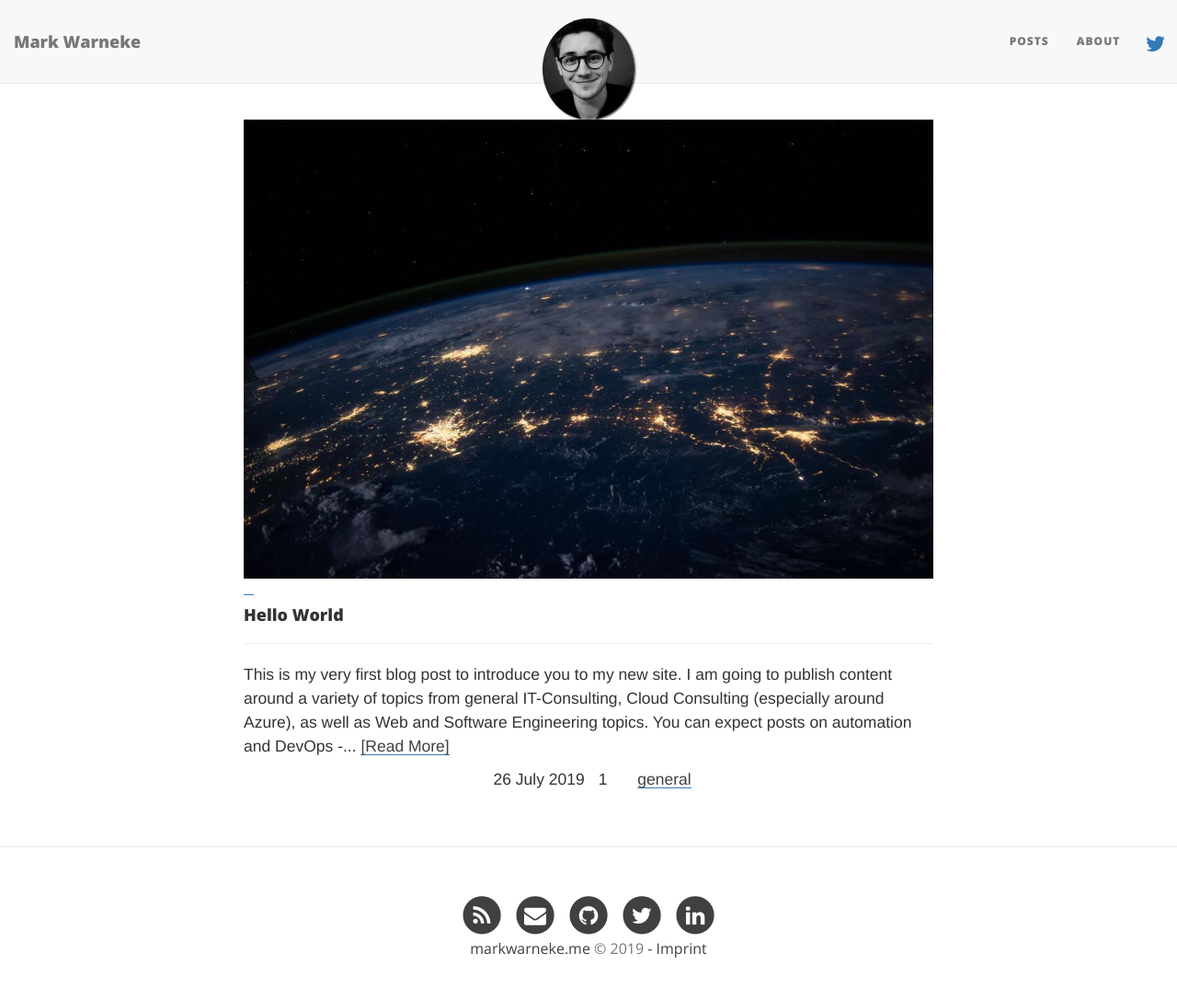
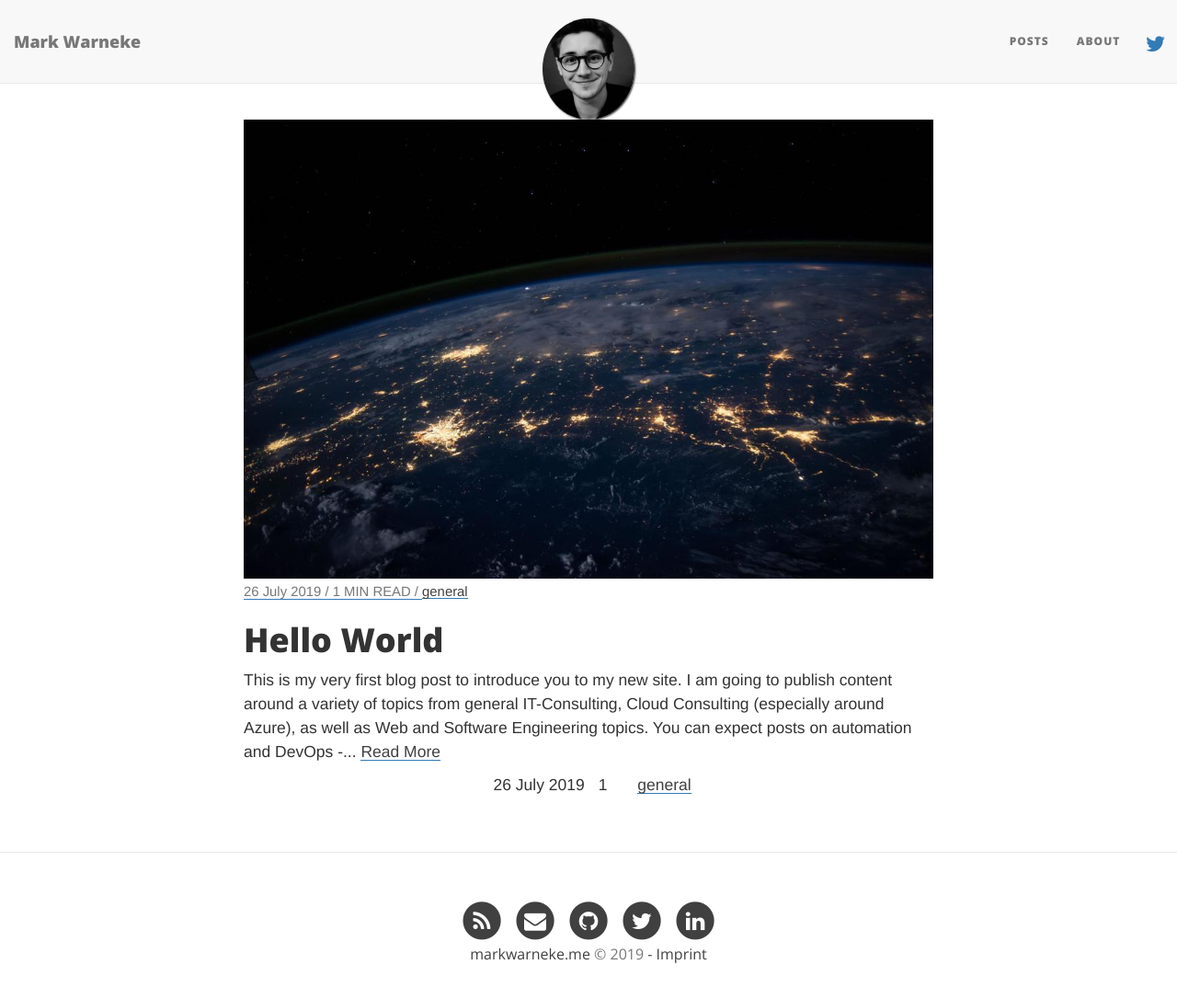
Before and after one commit to MarkWarneke/markwarneke.github.io, a Jekyll site: the page built from index.html, in a window 1280 px wide and 1099 px high. Shown: the top 1086 px of the window at 92% size. Built offline with Jekyll 4.4.1, drawn with Linux system fonts in a browser that asks for light colours; nearby versions of some CDN libraries; the list of posts is cut into pages by our own code.

Commit message:
revert to old style

```diff
--- a/index.html
+++ b/index.html
@@ -8,35 +8,32 @@ meta-description: "Mark Warneke - Personal Blog, Azure, Automation, Cloud Consul
 <div class="posts-list">
   {% for post in paginator.posts %}
   <article>
-    <!-- Card -->
+    <a href="{{ post.url | relative_url }}"">
       <div class="card">
-      <!-- Card image -->
-      <div class="view overlay">
+        {% if post.image %}
         <img
           class="card-img-top"
           src="{{ post.image | relative_url }}"
           alt="{{ post.title }}"
         />
-        <a href="{{ post.url | relative_url }}">
-          <div class="mask rgba-white-slight"></div>
-        </a>
-      </div>
-
-      <!-- Button -->
+        {% endif %}
+        <div class="card-body">
+          <p class="card-text">
+            <small class="text-muted">
+              {{ post.date | date: "%-d %B %Y" }}
+              <span> / {{ post.time }} MIN READ / </span>
+              {% if post.tags.size > 0 %} {% if site.link-tags %} {% for tag in
+              post.tags %}
               <a
-        href="{{ post.url | relative_url }}"
-        class="btn-floating btn-action ml-auto mr-4 mdb-color lighten-3"
-        ><i class="fas fa-chevron-right pl-1"></i
-      ></a>
-
-      <!-- Card content -->
-      <div class="card-body">
-        <!-- Title -->
-        <h4 class="card-title">{{ post.title }}</h4>
-        <!-- Subtitle -->
-        <h5 class="blue-text pb-2">{{ post.subtitle }}</h5>
-        <hr />
-        <!-- Text -->
+                href=" {{ '/tags' | relative_url }}#{{- tag -}}"
+                >{{- tag -}}</a
+              >
+              {% endfor %} {% else %}
+              {{ post.tags | join: ", " }}
+              {% endif %} {% endif %}
+            </small>
+          </p>
+          <h1 class="card-title">{{ post.title }}</h1>
           <p class="card-text">
             {{
               post.excerpt
@@ -44,12 +41,13 @@ meta-description: "Mark Warneke - Personal Blog, Azure, Automation, Cloud Consul
                 | xml_escape
                 | truncatewords: site.excerpt_length
             }}
-          {% assign excerpt_word_count = post.excerpt | number_of_words %} {% if
-          post.content != post.excerpt or excerpt_word_count >
+            {% assign excerpt_word_count = post.excerpt | number_of_words %} {%
+            if post.content != post.excerpt or excerpt_word_count >
             site.excerpt_length %}
             <a href="{{ post.url | relative_url }}" class="post-read-more"
-            >[Read&nbsp;More]</a
+              >Read&nbsp;More</a
             >
+          </p>
           {% endif %}
         </p>
       </div>
```
Lines whose indentation alone changed are shown as unchanged.
